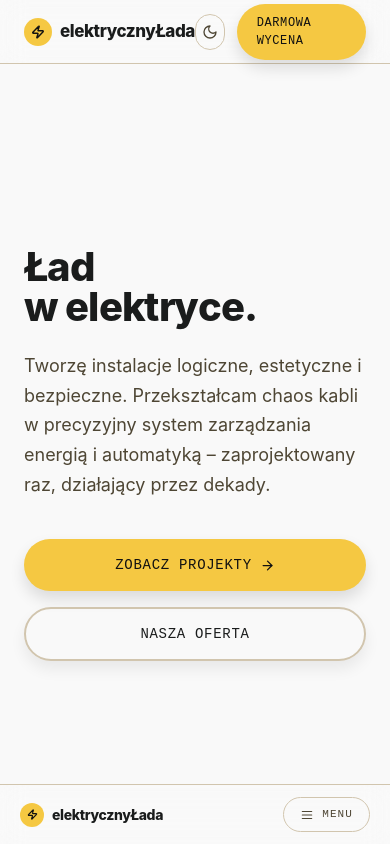
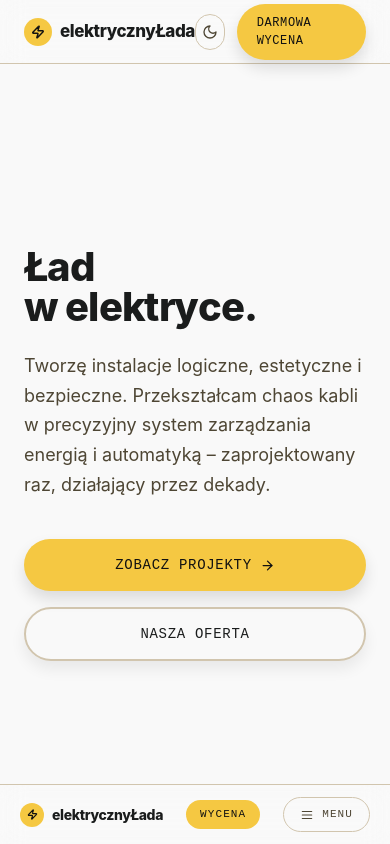
Before and after one commit to LAIMATION/elektrycznyLadaV2, a Next.js app: page / in a window 390 px wide. Shown: the top 844 px of the page. Built offline with nearby package versions, Linux system fonts and the light colour scheme.

Commit message:
Move mobile CTA to bottom bar, remove nav tech label
Co-Authored-By: Claude Sonnet 4.6 <noreply@anthropic.com>

```diff
--- a/components/layout/MobileTabBar.tsx
+++ b/components/layout/MobileTabBar.tsx
@@ -85,14 +85,6 @@ export function MobileTabBar() {
             exit="exit"
           >
             <div className="px-5 pt-7 pb-7">
-              {/* Label */}
-              <motion.p
-                variants={itemVariants}
-                className="mono text-[10px] uppercase tracking-widest text-on-variant mb-5"
-              >
-                NAV_LINKS // 0{NAV_LINKS.length}
-              </motion.p>
-
               {/* Navigation pills */}
               <nav>
                 <ul className="flex flex-col gap-2.5">
@@ -159,6 +151,15 @@ export function MobileTabBar() {
             </span>
           </Link>
 
+          {/* CTA pill */}
+          <Link
+            href="/kontakt?wycena=1"
+            onClick={() => setOpen(false)}
+            className="flex items-center gap-1.5 px-3.5 py-1.5 bg-iskra rounded-full text-on-iskra mono text-[11px] uppercase tracking-widest hover:opacity-90 transition-opacity"
+          >
+            Wycena
+          </Link>
+
           {/* Menu toggle pill */}
           <button
             onClick={() => setOpen((o) => !o)}
--- a/components/layout/Navbar.tsx
+++ b/components/layout/Navbar.tsx
@@ -47,7 +47,7 @@ export function Navbar() {
           <ThemeToggle />
           <Link
             href="/kontakt?wycena=1"
-            className="btn-primary hidden md:inline-flex !text-[12px] !px-5 !py-2.5 !min-h-0"
+            className="btn-primary hidden lg:inline-flex !text-[12px] !px-5 !py-2.5 !min-h-0"
           >
             Darmowa Wycena
           </Link>
```
